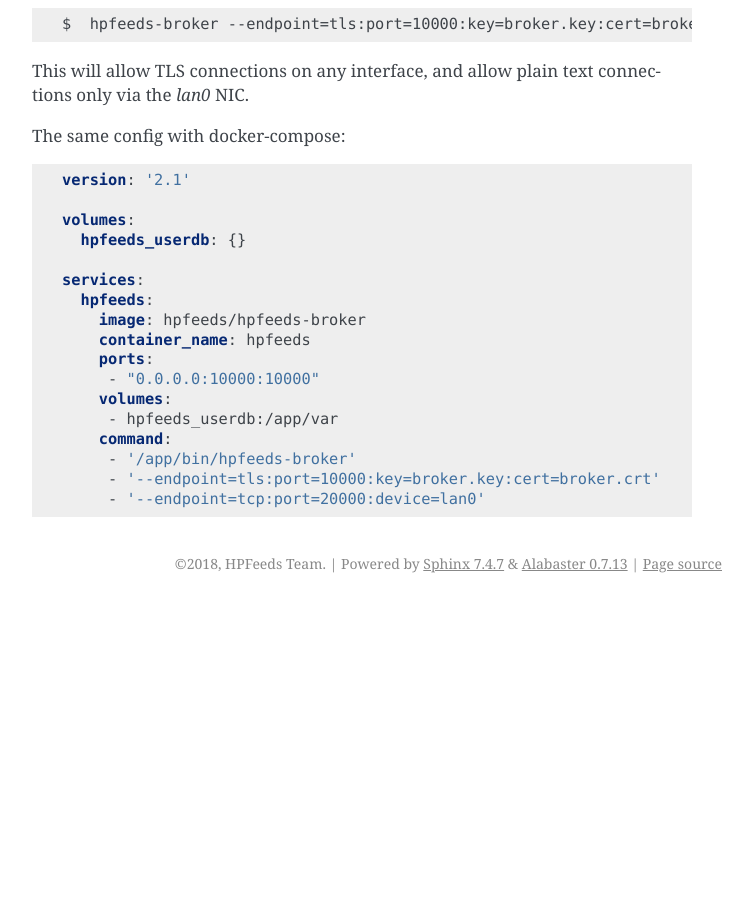
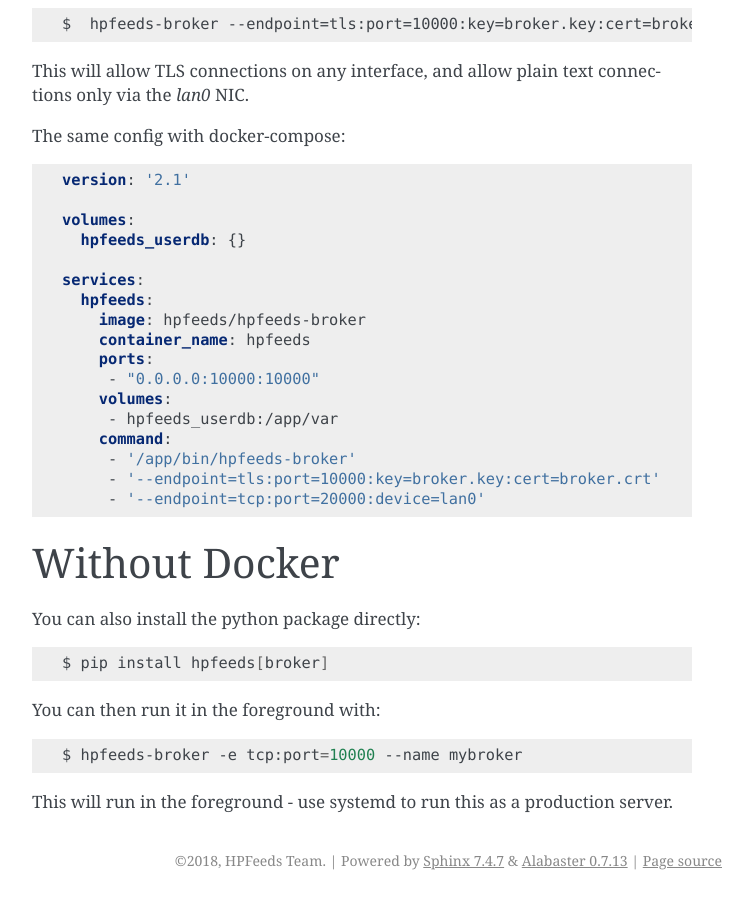
Before and after one commit to hpfeeds/hpfeeds, a Sphinx documentation site: the page built from docs/broker.rst, in a window 1280 px wide and 900 px high, scrolled down 5150 px. Shown: the whole window, without its empty margins (388-1141 px from the left). Built offline with Sphinx 7.4.7, drawn with Linux system fonts in a browser that asks for light colours; before the commit the page ends 5753 px from its top, so only the background shows below that; some of the changed text lies outside the part shown.

Commit message:
Docker free instructions

```diff
--- a/docs/broker.rst
+++ b/docs/broker.rst
@@ -126,7 +126,7 @@
 
 
 Mongo authentication store
-=========================
+==========================
 
 When starting the broker you can pass a mongo connection string. Auth requests are then checked against
 the selected Database in a collection named auth_keys. Any authentication can be included within the connection string
@@ -295,3 +295,21 @@
         - '/app/bin/hpfeeds-broker'
         - '--endpoint=tls:port=10000:key=broker.key:cert=broker.crt'
         - '--endpoint=tcp:port=20000:device=lan0'
+
+
+Without Docker
+==============
+
+You can also install the python package directly:
+
+.. code-block:: bash
+
+   $ pip install hpfeeds[broker]
+
+You can then run it in the foreground with:
+
+.. code-block:: bash
+
+    $ hpfeeds-broker -e tcp:port=10000 --name mybroker
+
+This will run in the foreground - use systemd to run this as a production server.
```
Also changed, not shown: other parts of docs/broker.rst (+2 -2 lines).
